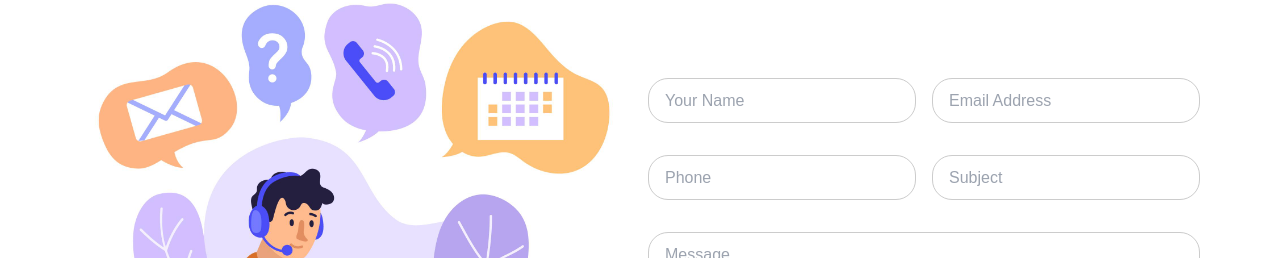
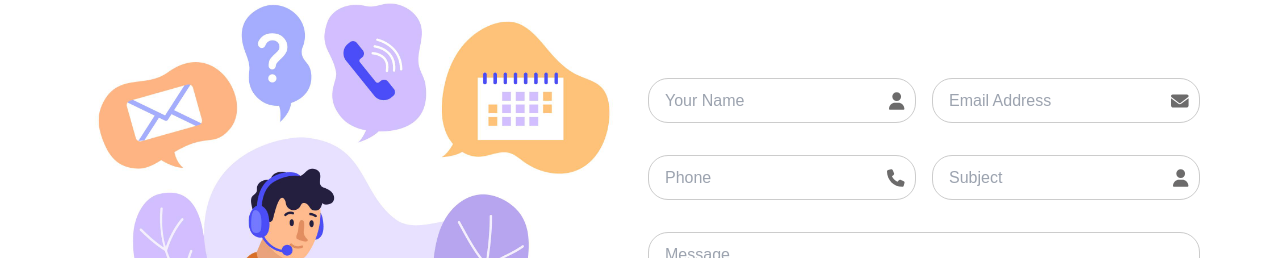
Before and after one commit to anubhootipandey/Future_Core_Innovations, a React (Vite) app: page /careers in a window 1280 px wide. Both pictures are taken after a click on the button "Contact Us". Shown: the part 488-746 px from the top of the page. Built offline with nearby package versions, Linux system fonts and the light colour scheme.

Commit message:
contact section completed

```diff
--- a/src/components/Contact/Contact.css
+++ b/src/components/Contact/Contact.css
@@ -239,3 +239,83 @@ button:hover {
     order: 2;
   }
 }
+
+.input-with-icon {
+  position: relative;
+  width: 100%;
+  margin-bottom: 1rem;
+}
+
+.input-with-icon input {
+  padding-right: 2.5rem;
+  width: 100%;
+}
+
+.input-with-icon .icon {
+  position: absolute;
+  right: 1.2rem;
+  top: 50%;
+  transform: translateY(-50%);
+  font-size: 1.1rem;
+  color: #6c6b6b;
+}
+
+.contact-icon {
+  color: #ff007f;
+  margin-right: 1rem;
+  font-size: 1.5rem;
+}
+
+.contact-info {
+  display: flex;
+  flex-direction: column;
+}
+
+.contact-parts {
+  display: flex;
+  align-items: center;
+  margin-bottom: 1.5rem;
+}
+
+.contact-content {
+  display: flex;
+  align-items: center;
+}
+
+.contact-section {
+  display: flex;
+  flex-direction: column;
+}
+
+.map {
+  width: 100%;
+}
+
+@media (max-width: 991px) {
+  .contact-section {
+    flex-direction: column;
+  }
+
+  .map {
+    order: 2;
+    width: 100%;
+  }
+
+  .contact-info {
+    order: 1;
+  }
+}
+
+@media (min-width: 992px) {
+  .contact-section {
+    flex-direction: row;
+  }
+
+  .map {
+    width: 50%;
+  }
+
+  .contact-info {
+    width: 50%;
+  }
+}
--- a/src/components/Contact/Contact.jsx
+++ b/src/components/Contact/Contact.jsx
@@ -1,4 +1,6 @@
 import React from 'react';
+import { FontAwesomeIcon } from '@fortawesome/react-fontawesome';
+import { faUser, faEnvelope, faPhone, faHeadphones, faPaperPlane } from '@fortawesome/free-solid-svg-icons';
 import './Contact.css';
 import contactImg from "../media/contact-img.jpg";
 
@@ -18,17 +20,21 @@ const Contact = () => {
           <div className="col-md-7 w-full lg:w-7/12">
             <form id="contact-form" action="#" method="post">
               <div className="grid-form">
-                <div className="form-group">
+                <div className="form-group input-with-icon">
                   <input type="text" name="name" placeholder="Your Name" required />
+                  <FontAwesomeIcon icon={faUser} className="icon" />
                 </div>
-                <div className="form-group">
+                <div className="form-group input-with-icon">
                   <input type="email" name="email" placeholder="Email Address" required />
+                  <FontAwesomeIcon icon={faEnvelope} className="icon" />
                 </div>
-                <div className="form-group">
+                <div className="form-group input-with-icon">
                   <input type="tel" name="phone" placeholder="Phone" />
+                  <FontAwesomeIcon icon={faPhone} className="icon" />
                 </div>
-                <div className="form-group">
+                <div className="form-group input-with-icon">
                   <input type="text" name="subject" placeholder="Subject" required />
+                  <FontAwesomeIcon icon={faUser} className="icon" />
                 </div>
               </div>
               <div className="form-group textarea">
@@ -47,23 +53,32 @@ const Contact = () => {
           <div className="contact-heading">Contact information</div>
           <div className="contact-parts">
             <div className="contact-content">
+            <FontAwesomeIcon icon={faHeadphones} className="contact-icon" />
+              <div className="co-cont">
               <h2>Make a Call</h2>
               <h6>Let's talk with our experts</h6>
               <p>+1(215)268-8872, Mon - Fri</p>
+              </div>
             </div>
           </div>
           <div className="contact-parts">
             <div className="contact-content">
+            <FontAwesomeIcon icon={faEnvelope} className="contact-icon" />
+              <div className="co-cont">
               <h2>Send a Mail</h2>
               <h6>Don't hesitate to mail</h6>
               <p>help@futurecoreinnovations.tech</p>
+              </div>
             </div>
           </div>
           <div className="contact-parts">
             <div className="contact-content">
+            <FontAwesomeIcon icon={faPaperPlane} className="contact-icon" />
+              <div className="co-cont">
               <h2>Location</h2>
               <h6>Visit to explore the world</h6>
               <p>New Delhi, India</p>
+              </div>
             </div>
           </div>
         </div>
```
